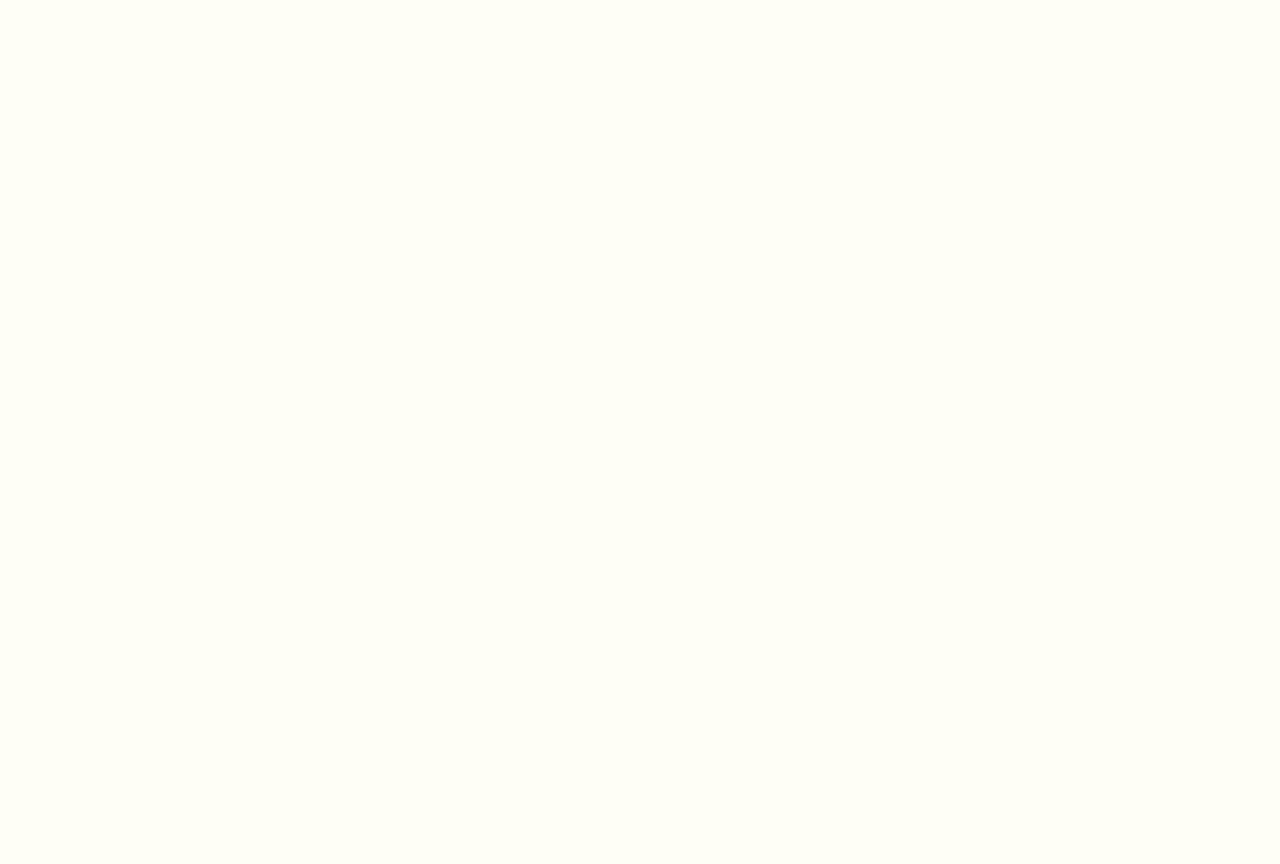
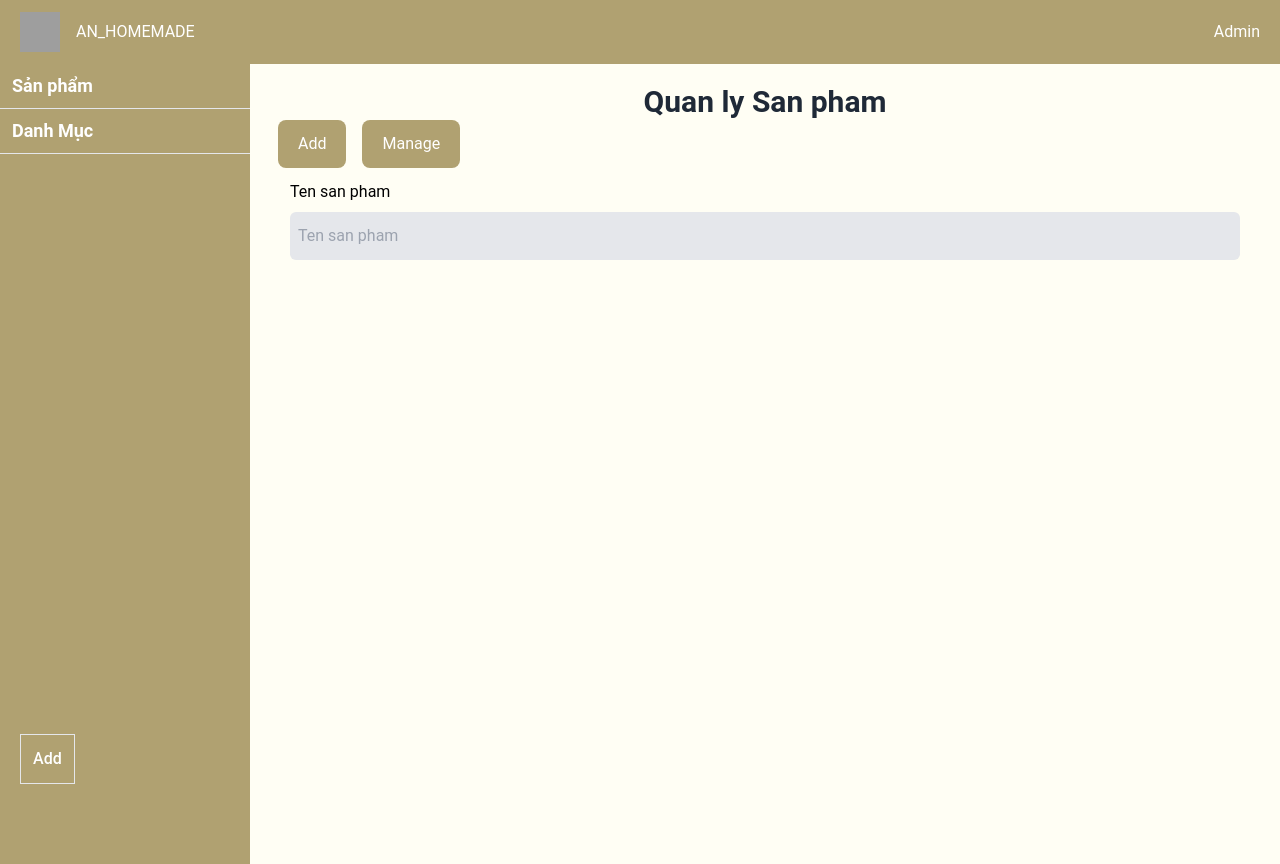
Before and after one commit to Linhnguyen202/AN_HOMEMADE, a React (Create React App) app: page /Admin/Manage in a window 1280 px wide. Before the commit this address had no page. Before the commit the page ends 800 px from the top, so only its background shows below. Built offline with nearby package versions, Linux system fonts and the light colour scheme; grey boxes are pictures that could not be loaded.

Commit message:
add admin files

```diff
--- a/src/App.js
+++ b/src/App.js
@@ -4,15 +4,18 @@ import { Route, Routes } from "react-router-dom";
 import Main from "./Components/Header/Main";
 import HomePage from "./page/HomePage";
 import ProductPage from "./page/ProductPage";
+import Form from "./Components/Admin/Form/Form";
+import Manage from "./Components/Admin/Manage/Manage"
 function App() {
   return (
     <div className="App">
     <Routes>
-       <Route element={<Main></Main>}>
+        <Route element={<Main></Main>}>
            <Route exact path="/" element={<><Banner></Banner><HomePage></HomePage></>}></Route>
            <Route path="/products" element={<ProductPage></ProductPage>}></Route>
         </Route>
-        <Route path="/admin" element={<>Admin page</>}></Route>
+        <Route path="/Admin" element={<Form></Form>}></Route>
+        <Route path="/Admin/Manage" element={<Manage></Manage>}></Route>
     </Routes>
 
     </div>
--- /dev/null
+++ b/src/Components/Admin/Form/Form.jsx
@@ -0,0 +1,36 @@
+import React from 'react';
+
+const Form = () => {
+    return (
+        <div className='flex items-center justify-center h-screen justif bg-gradient-to-r from-purple-500 to-pink-500'>
+            <div  className = "w-[300px] p-3  bg-white rounded-lg shadow-2xl">
+                 <form action="" className='p-3'>
+                    <h3 className='mb-4 text-2xl font-semibold'>Login</h3>
+                    <div className='flex flex-col mb-4'>
+                        <label htmlFor="" className='mb-1 text-sm'>Email</label>
+                        <InputItem placeholder="Enter your email..."></InputItem>
+                    </div>
+                    <div className='flex flex-col mb-4'>
+                        <label htmlFor="" className='mb-1 text-sm'>Password</label>
+                        <InputItem placeholder="Enter your password..."></InputItem>
+                    </div>
+                    <div>
+                        <button className='w-full py-2 text-white transition-opacity rounded-lg bg-secondColor hover:opacity-80'>LOGIN</button>
+                    </div>
+                </form>
+            </div>
+
+        </div>
+    );
+};
+
+export default Form;
+
+const InputItem = (props)=>{
+    return(
+        <div className='bg-gray-200 rounded-md'>
+             <input type="text" placeholder={props.placeholder} className="p-2 text-sm bg-transparent outline-none"/>
+        </div>
+
+    )
+}
--- /dev/null
+++ b/src/Components/Admin/Manage/CategoryBox.jsx
@@ -0,0 +1,26 @@
+import React, { useState } from 'react';
+import EditProducts from './Edit/EditProducts';
+import TableProducts from './Table/TableProducts';
+
+const CategoryBox = ({show,setShow}) => {
+    const [table,setTable] = useState(false)
+    return (
+        <div className={`${show ? "ml-[250px]" : ""} p-5`}>
+            <div>
+                <div>
+                    <h3 className='text-3xl font-semibold text-center text-gray-800'>Quan ly Danh muc</h3>
+                    <div>
+                        <button className='px-5 py-3 mx-2 text-white rounded-lg bg-secondColor' onClick={()=>setTable(false)}>Add</button>
+                        <button className='px-5 py-3 mx-2 text-white rounded-lg bg-secondColor' onClick={()=>setTable(true)}>Manage</button>
+                    </div>
+                    <div className='px-5 py-3'>
+                        {table ? <TableProducts></TableProducts>  : <EditProducts></EditProducts>}
+
+                    </div>
+                </div>
+            </div>
+        </div>
+    );
+};
+
+export default CategoryBox;
--- /dev/null
+++ b/src/Components/Admin/Manage/ContentManage.jsx
@@ -0,0 +1,27 @@
+import React, { useState } from 'react';
+import CategoryBox from './CategoryBox';
+import ProductsBox from './ProductsBox';
+
+const ContentManage = () => {
+    const [show ,setShow] = useState(true)
+    const [products,setProducts] = useState(true)
+    return (
+        <div className='relative w-full h-screen '>
+            <div className={`absolute top-0 bottom-0 left-0 w-[250px]  text-white bg-secondColor ${show ? "block" : "hidden"}`}>
+                 <div className=''>
+                    <ul>
+                       <li onClick={()=>setProducts(true)} className='px-3 py-2 text-lg font-semibold border-b cursor-pointer hover:opacity-70'>Sản phẩm</li>
+                       <li onClick={()=>setProducts(false)} className='px-3 py-2 text-lg font-semibold border-b cursor-pointer hover:opacity-70'>Danh Mục</li>
+                    </ul>
+                 </div>
+            </div>
+            {products ?  <ProductsBox show={show} setShow={setShow}></ProductsBox> : <CategoryBox show={show} setShow={setShow}></CategoryBox>}
+
+            <div className='fixed bottom-4 left-5 group hover:bg-white'>
+                <button onClick={()=>setShow(!show)} className='p-3 font-medium text-white border group-hover:text-black'>Add</button>
+            </div>
+        </div>
+    );
+};
+
+export default ContentManage;
--- /dev/null
+++ b/src/Components/Admin/Manage/Edit/EditProducts.jsx
@@ -0,0 +1,23 @@
+import React from 'react';
+
+const EditProducts = (props)=>{
+    return (
+        <div className='form-add'>
+           <InputEdit label="Ten san pham"></InputEdit>
+        </div>
+    )
+}
+
+export default EditProducts;
+
+const InputEdit = ({label})=>{
+    return (
+        <div className='flex flex-col mb-3'>
+                <label htmlFor="" className='mb-2'>{label}</label>
+                <div className='px-2 py-3 bg-gray-200 rounded-md'>
+                    <input type="text" className='w-full text-black bg-transparent outline-none ' placeholder={label}/>
+                </div>
+
+        </div>
+    )
+}
--- /dev/null
+++ b/src/Components/Admin/Manage/Manage.jsx
@@ -0,0 +1,27 @@
+import React from 'react';
+import ContentManage from './ContentManage';
+
+const Manage = () => {
+    return (
+        <div>
+           <ManageHead></ManageHead>
+           <ContentManage></ContentManage>
+        </div>
+    );
+};
+
+export default Manage;
+
+const ManageHead = ()=>{
+    return (
+        <div className='flex items-center justify-between px-5 py-3 bg-secondColor'>
+            <div className="flex items-center gap-x-4">
+                <img className="w-10 h-10" src="https://lh5.googleusercontent.com/-zIDhfNZhvFa7bmUpA4PKw6EvjIPh4hh8_IYGa-Is6GzVJTEDMG4qKIgfyyDusGqYs9UfIAO_W0TyYaqiUiA7Ck=w16383" alt="" />
+                <h3 className='text-white '>AN_HOMEMADE</h3>
+            </div>
+            <div>
+                <h3 className='text-white'>Admin</h3>
+            </div>
+        </div>
+    )
+}
--- /dev/null
+++ b/src/Components/Admin/Manage/ProductsBox.jsx
@@ -0,0 +1,27 @@
+import React, { useState } from 'react';
+import EditProducts from './Edit/EditProducts';
+import TableProducts from './Table/TableProducts';
+
+const ProductsBox = ({show,setShow}) => {
+    const [table,setTable] = useState(false)
+    return (
+        <div className={`${show ? "ml-[250px]" : ""} p-5`}>
+            <div>
+                <div>
+                    <h3 className='text-3xl font-semibold text-center text-gray-800'>Quan ly San pham</h3>
+                    <div>
+                        <button className='px-5 py-3 mx-2 text-white rounded-lg bg-secondColor' onClick={()=>setTable(false)}>Add</button>
+                        <button className='px-5 py-3 mx-2 text-white rounded-lg bg-secondColor'onClick={()=>setTable(true)}>Manage</button>
+                    </div>
+                    <div className='px-5 py-3'>
+                        {table ? <TableProducts></TableProducts>  : <EditProducts></EditProducts>}
+
+                    </div>
+                </div>
+            </div>
+        </div>
+    );
+};
+
+
+export default ProductsBox;
--- /dev/null
+++ b/src/Components/Admin/Manage/Table/TableProducts.jsx
@@ -0,0 +1,49 @@
+import React from 'react';
+
+const TableProducts = () => {
+    return (
+        <div>
+            <div className='flex items-center mb-3'>
+                <input type="text" placeholder='Tim kiem' className='border border-mainColor' />
+                <svg xmlns="http://www.w3.org/2000/svg" className="w-6 h-6" fill="none" viewBox="0 0 24 24" stroke="currentColor" strokeWidth="2">
+                <path strokeLinecap="round" strokeLinejoin="round" d="M21 21l-6-6m2-5a7 7 0 11-14 0 7 7 0 0114 0z" />
+                </svg>
+            </div>
+            <div className='h-full '>
+                <table className='w-full text-center'>
+                    <tr className='border-b '>
+                        <th className='px-10'>STT</th>
+                        <th>Tên</th>
+                        <th>Giá</th>
+                        <th>Số lượng</th>
+                        <th>Trạng thái</th>
+                        <th>Them</th>
+                        <th>Sua</th>
+                        <th>Xoa</th>
+                    </tr>
+                    <TableItems></TableItems>
+                </table>
+
+            </div>
+        </div>
+    );
+};
+
+export default TableProducts;
+
+const TableItems = ()=>{
+    return (
+        <tr>
+            <td>Alfreds Futterkist</td>
+            <td>Maria Anders</td>
+            <td>Germany</td>
+            <td>Germany</td>
+            <td>Germany</td>
+            <td>dsads</td>
+            <td>dsads</td>
+            <td>dsads</td>
+
+
+        </tr>
+    )
+}
```
